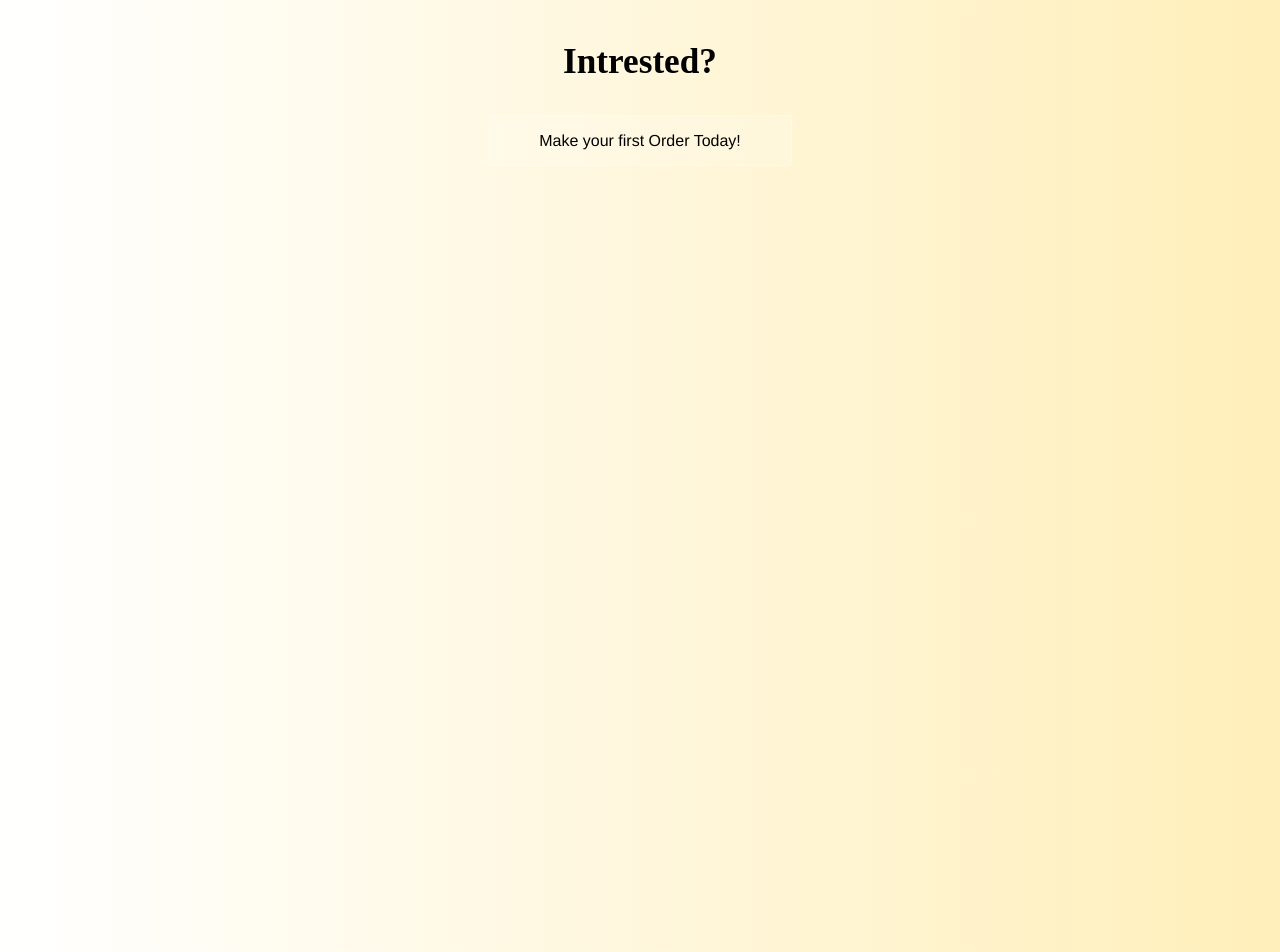
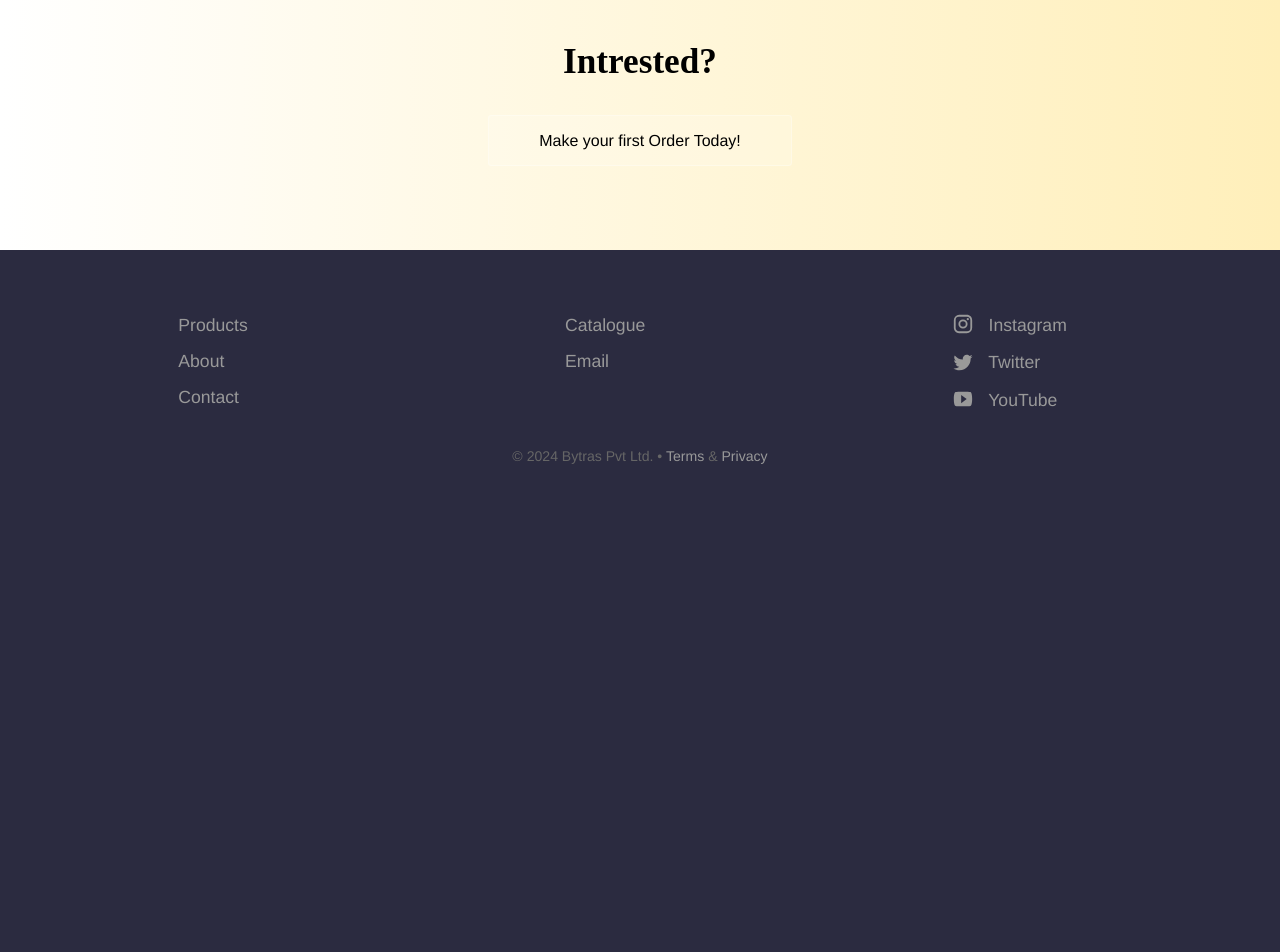
Before and after one commit to sujayadkesar/bytras, a Jekyll site: the page built from index.html, in a window 1280 px wide. Shown: the part 5326-6278 px from the top of the page. Built offline with Jekyll 4.4.1, drawn with Linux system fonts in a browser that asks for light colours; after the commit the page ends 5843 px from its top, so only the background shows below that.

Commit message:
images/envoply.png

```diff
--- a/index.html
+++ b/index.html
@@ -96,7 +96,6 @@ overflow: hidden;">
 	<section class="bottom-cta"  style="background: #FFEFBA;  /* fallback for old browsers */
 	background: -webkit-linear-gradient(to right, #FFFFFF, #FFEFBA);  /* Chrome 10-25, Safari 5.1-6 */
 	background: linear-gradient(to right, #FFFFFF, #FFEFBA); /* W3C, IE 10+/ Edge, Firefox 16+, Chrome 26+, Opera 12+, Safari 7+ */
-	height: 100vh;
 	position: relative;
 	overflow: hidden;">
 		<h2 class="editable" style="color: black;"><strong>Intrested?</strong></h2>
```
